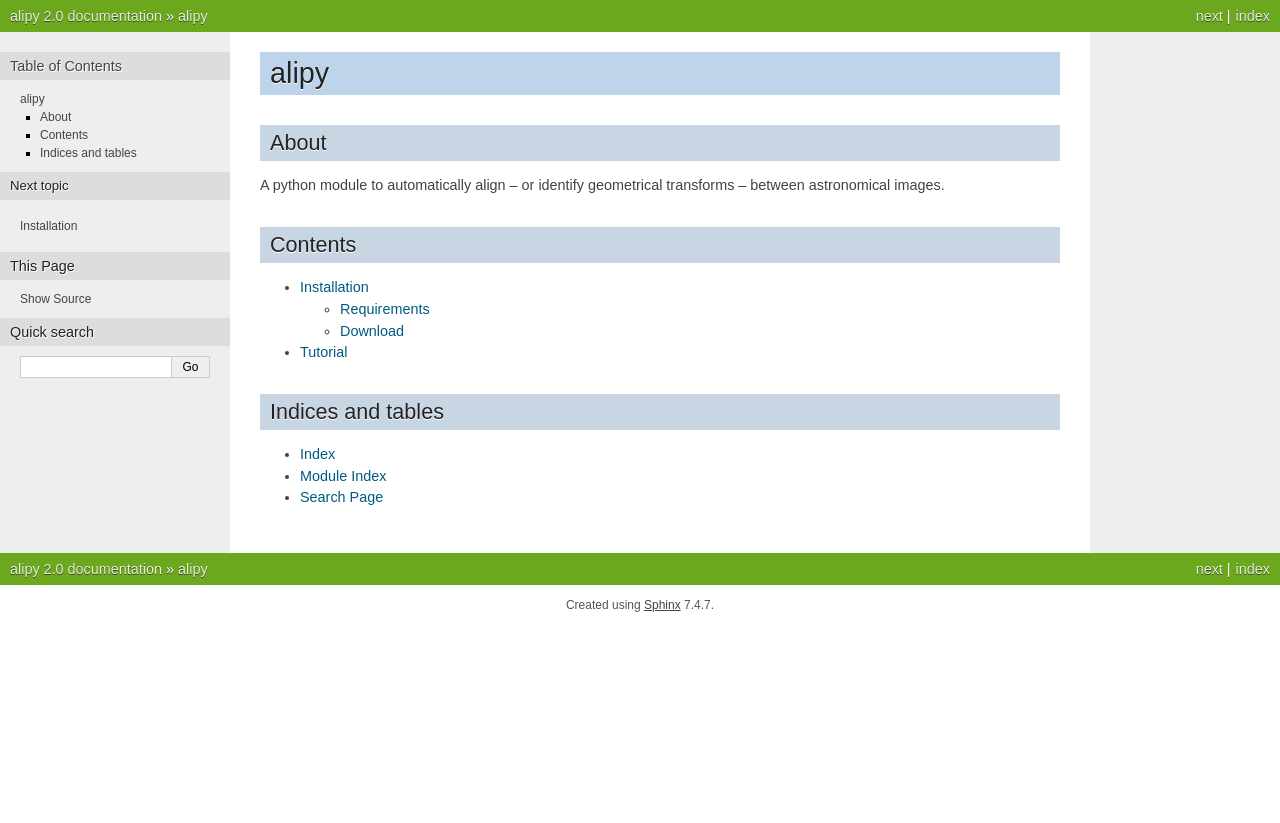
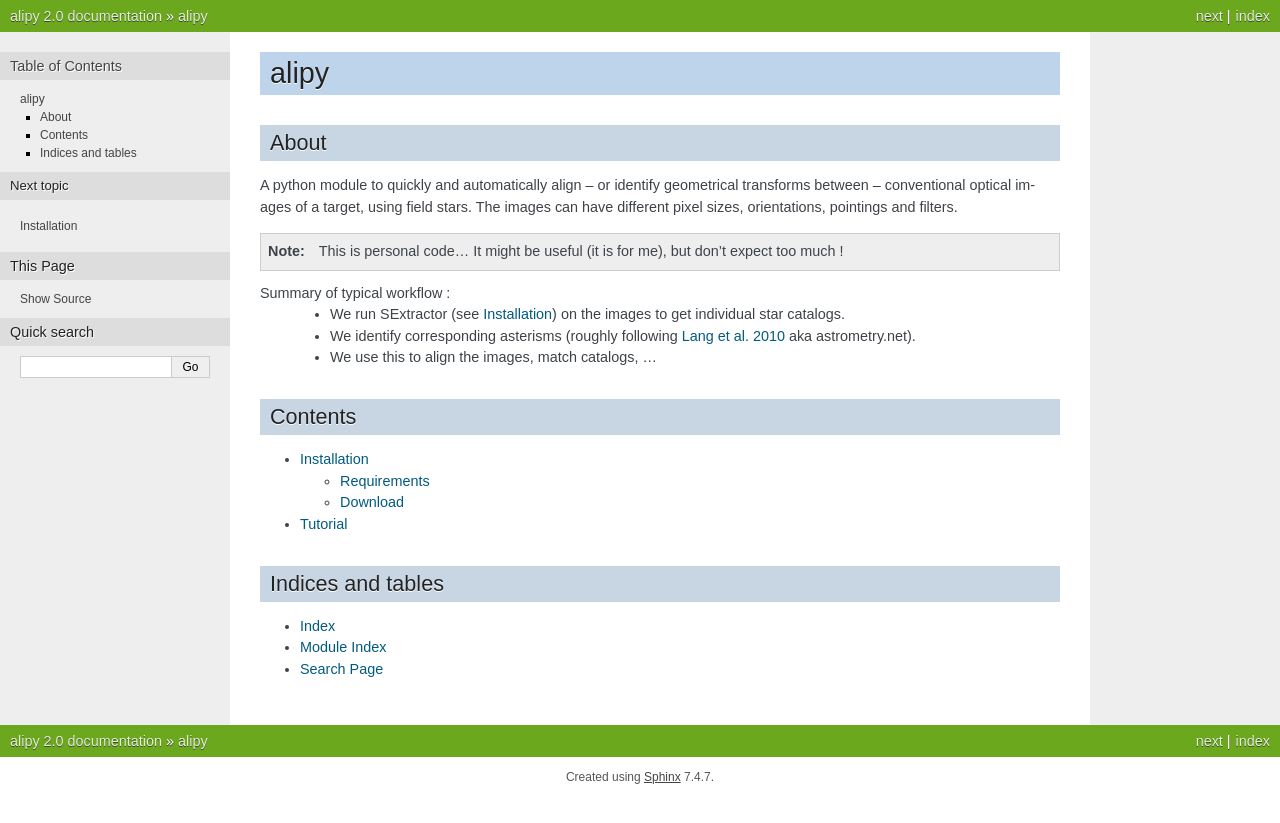
Before and after one commit to japs/alipy, a Sphinx documentation site: the page built from doc/index.rst, in a window 1280 px wide. Shown: the top 823 px of the page. Built offline with Sphinx 7.4.7, drawn with Linux system fonts in a browser that asks for light colours; pages that are not in the unit, such as notebooks, are missing from menus.

Commit message:
ignores
git-svn-id: https://svn.epfl.ch/svn/mtewes-public/trunk/alipy2@38 5ae55fb9-db83-4c1d-9d4d-9b20baeada1b

```diff
--- a/doc/index.rst
+++ b/doc/index.rst
@@ -9,7 +9,15 @@ alipy
 About
 -----
 
-A python module to automatically align – or identify geometrical transforms – between astronomical images.
+A python module to quickly and automatically align – or identify geometrical transforms between – conventional optical images of a target, using field stars. The images can have different pixel sizes, orientations, pointings and filters.
+
+.. note:: This is personal code... It might be useful (it is for me), but don't expect too much !
+
+Summary of typical workflow :
+ * We run SExtractor (see :doc:`installation`) on the images to get individual star catalogs.
+ * We identify corresponding asterisms (roughly following `Lang et al. 2010 <http://adsabs.harvard.edu/abs/2010AJ....139.1782L>`_ aka astrometry.net).
+ * We use this to align the images, match catalogs, ...
+
 
 
 Contents
```
